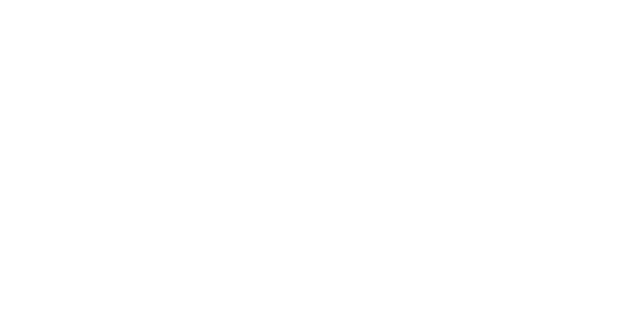
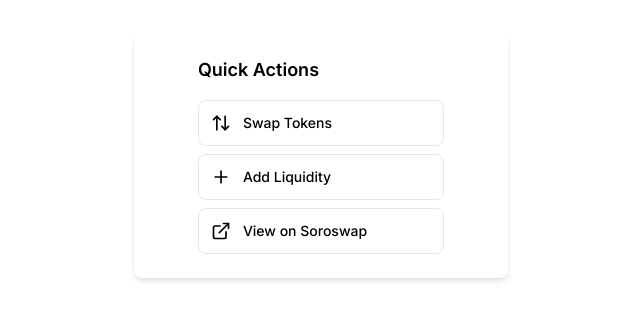
Before and after one commit to Stealth-cloud-droid/SoroSwap-Integration, a Next.js app in the folder apps/webapp/: page /dashboard in a window 1280 px wide. Shown: the top 320 px of the page, without its empty margins (319-959 px from the left). Built offline with nearby package versions, Linux system fonts and the light colour scheme.

Commit message:
feat(webapp): add sample usage of QuickActions in dashboard page

```diff
--- a/apps/webapp/app/dashboard/page.tsx
+++ b/apps/webapp/app/dashboard/page.tsx
@@ -1,7 +1,37 @@
+import QuickActions, {
+  type QuickAction,
+} from "@/components/dashboard/quick-actions";
+
 export default function Dashboard() {
+  const actions: QuickAction[] = [
+    {
+      id: "swap",
+      label: "Swap Tokens",
+      ariaLabel: "Swap Tokens action",
+      icon: "swap",
+      href: "/swap",
+    },
+    {
+      id: "add-liq",
+      label: "Add Liquidity",
+      ariaLabel: "Add Liquidity action",
+      icon: "plus",
+      href: "/liquidity/add",
+    },
+    {
+      id: "soroswap",
+      label: "View on Soroswap",
+      ariaLabel: "View on Soroswap action",
+      icon: "external",
+      href: "https://app.soroswap.finance",
+      external: true,
+    },
+  ];
+
   return (
     <div className="min-h-screen p-8">
-      <div className="max-w-6xl mx-auto">
+      <div className="w-full flex justify-center">
+        <QuickActions actions={actions} />
       </div>
     </div>
   );
```
